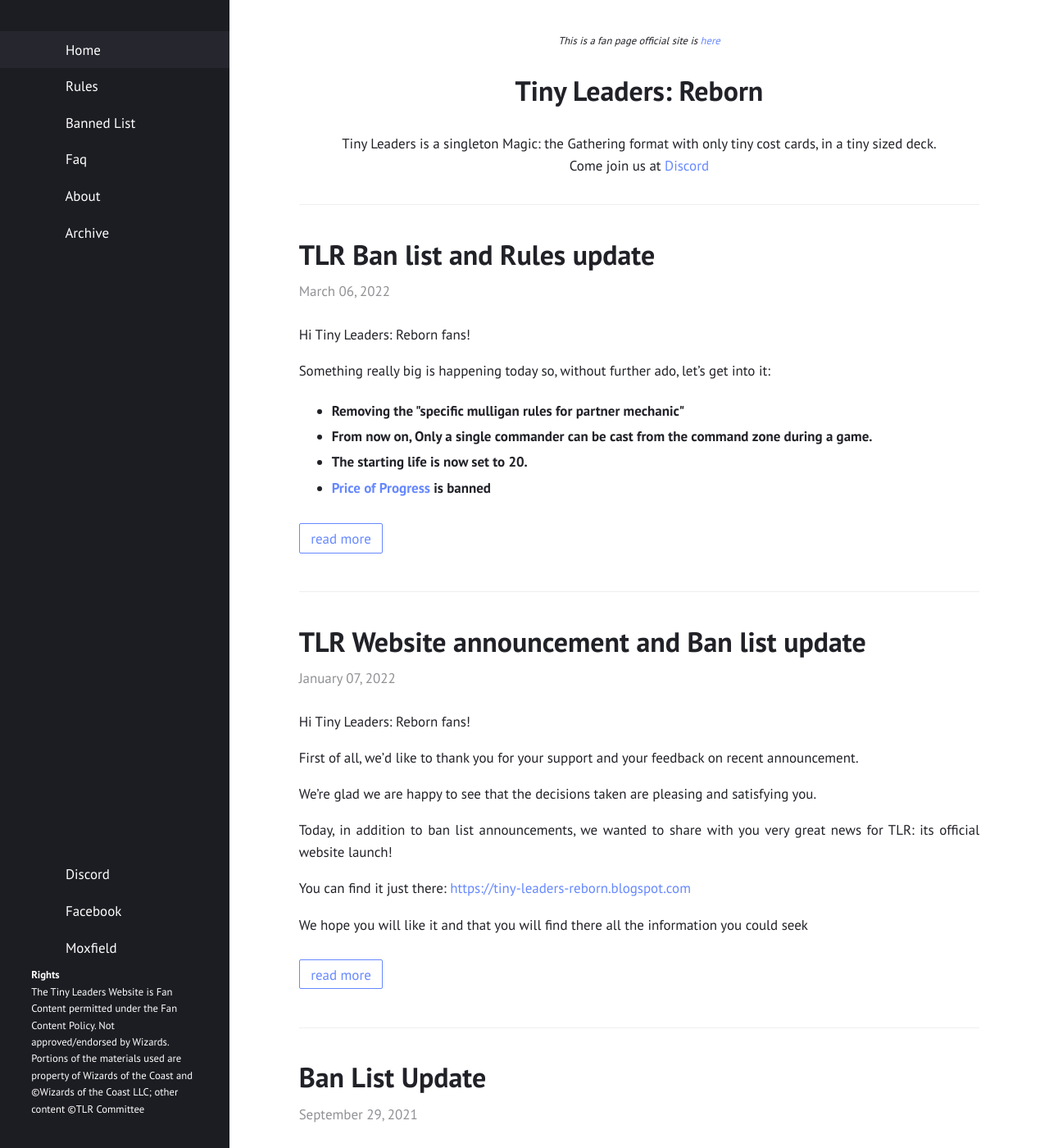
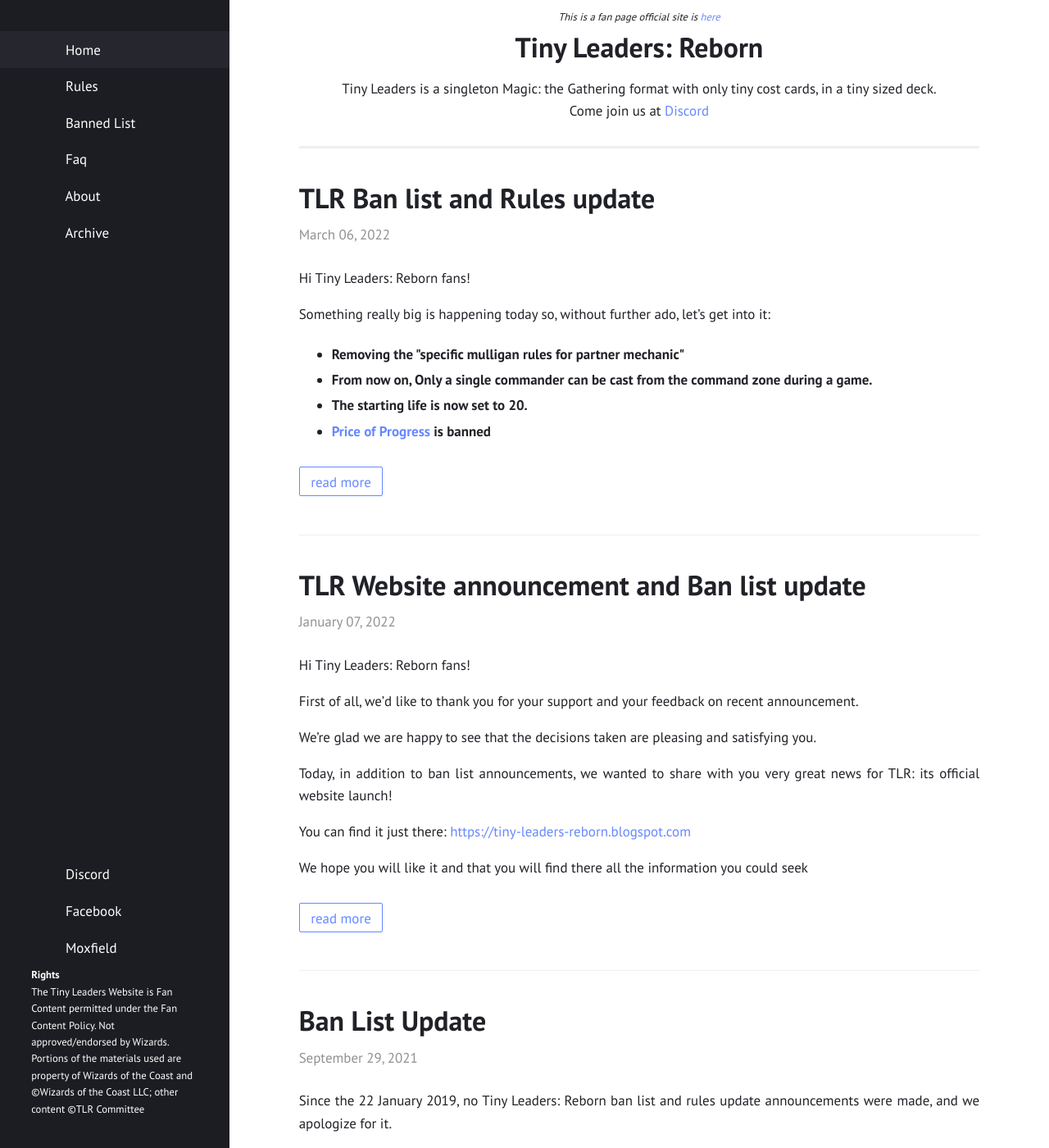
Before and after one commit to TinyLeaders/tinyleaders.github.io, a Jekyll site: the page built from index.html, in a window 1280 px wide and 1400 px high. Shown: the whole window at 82% size. Built offline with Jekyll 4.4.1, drawn with Linux system fonts in a browser that asks for light colours.

Commit message:
header tweaks

```diff
--- a/_includes/header.html
+++ b/_includes/header.html
@@ -1,9 +1,6 @@
-<div class="as-article">
-    <div style="text-align: center;">
-        <i style="font-size: 75%">This is a fan page official site is <a href="https://tiny-leaders-reborn.blogspot.com/">here</a></i>
-        <h1>Tiny Leaders: Reborn</h1>
-        Tiny Leaders is a singleton Magic: the Gathering format with only tiny cost cards, in a tiny sized deck.
-        <br>
-        Come join us at <a href="https://discord.gg/jq9KWHAdTm">Discord</a>
-    </div>
+<div class="page-header">
+    <i>This is a fan page official site is <a href="https://tiny-leaders-reborn.blogspot.com/">here</a></i>
+    <h1>Tiny Leaders: Reborn</h1>
+    <p>Tiny Leaders is a singleton Magic: the Gathering format with only tiny cost cards, in a tiny sized deck.<br>
+        Come join us at <a href="https://discord.gg/jq9KWHAdTm">Discord</a></p>
 </div>
--- a/_sass/classes.sass
+++ b/_sass/classes.sass
@@ -147,8 +147,18 @@
 .column
   width: 50%
 
-.as-article
+.page-header
+  line-height: 0.7
   margin: 0 5em
-  padding: 2em 0
+  padding: 0.75em 0 0.75em 0
   max-width: 50em
-  border-bottom: 1px solid reduce(14)
+  border-bottom: 3px solid reduce(14)
+  text-align: center
+
+.page-header p
+  text-align: center
+  line-height: 1.6
+
+
+.page-header i
+  font-size: 75%
```
